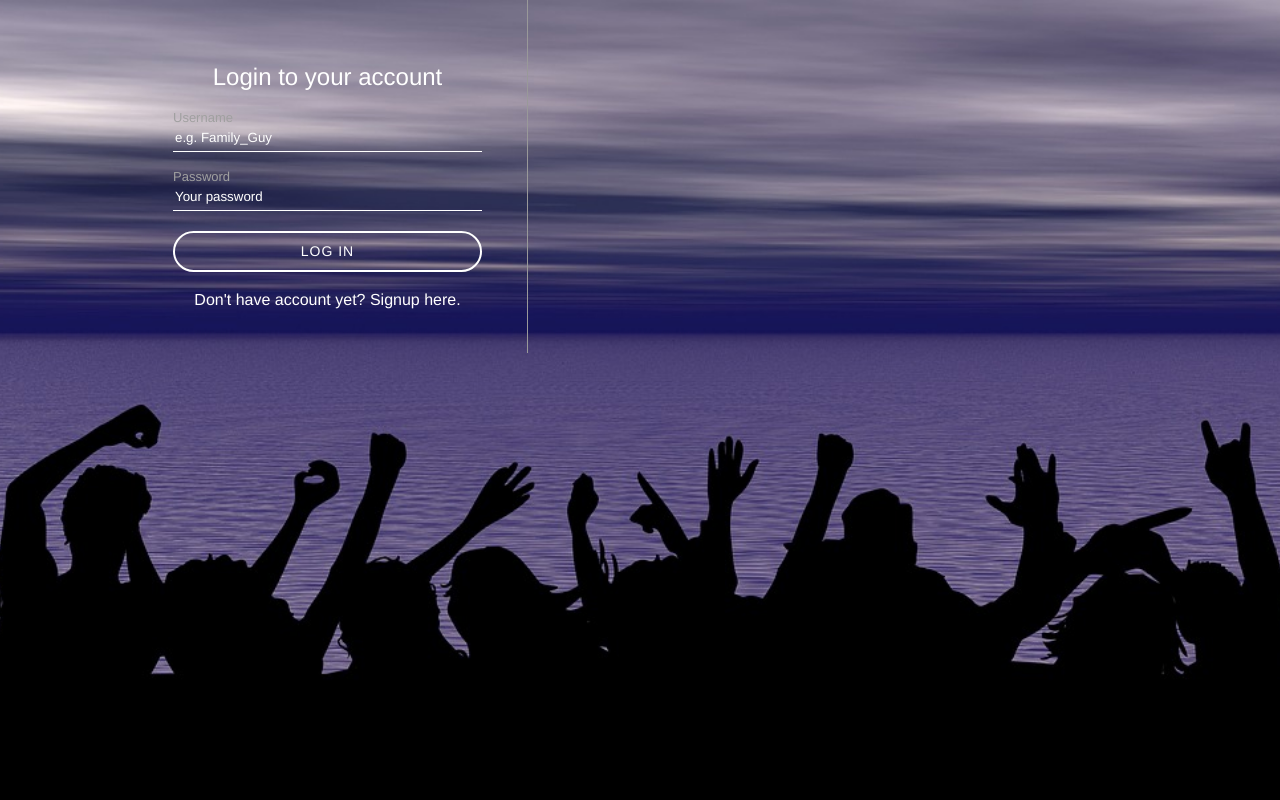
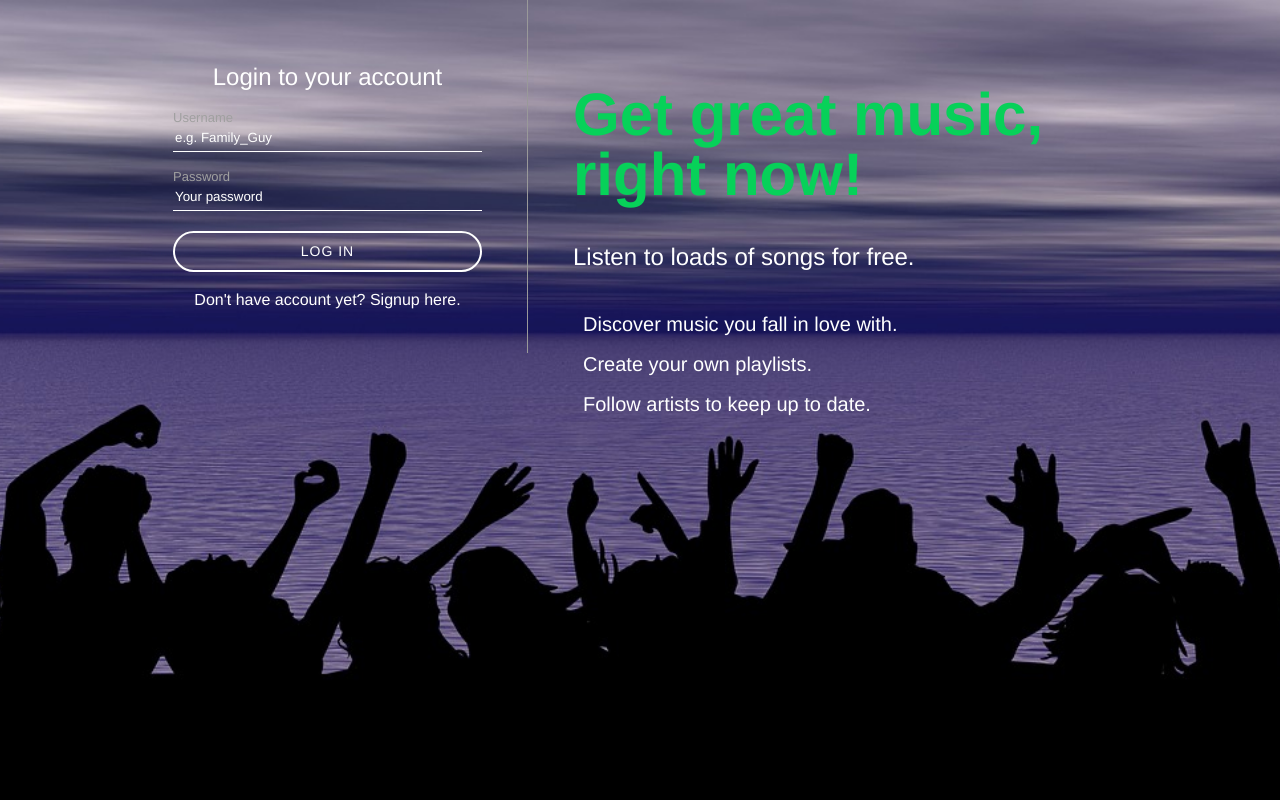
Before and after one commit to eccololo/Slotify, a PHP site: page /register.php in a window 1280 px wide. Run offline with PHP 8.4, Linux system fonts and the light colour scheme.

Commit message:
add loginText section to register.php, styling loginText section

```diff
--- a/assets/css/register.css
+++ b/assets/css/register.css
@@ -115,3 +115,28 @@ body {
 #registerForm, #loginForm {
     display: none;
 }
+
+#loginText {
+    padding: 45px;
+    display: table-cell;
+}
+
+#loginText h1 {
+    color: #07d159;
+    font-size: 60px;
+    font-weight: bold;
+}
+
+#loginText h2 {
+    margin: 35px 0;
+}
+
+#loginText ul {
+    padding: 0;
+}
+
+#loginText ul li {
+    font-size: 20px;
+    list-style-type: none;
+    padding: 10px;
+}
--- a/register.php
+++ b/register.php
@@ -120,6 +120,15 @@
                     </div>
                 </form>
            </div>
+           <div id="loginText">
+                <h1>Get great music, right now!</h1>
+                <h2>Listen to loads of songs for free.</h2>
+                <ul>
+                    <li>Discover music you fall in love with.</li>
+                    <li>Create your own playlists.</li>
+                    <li>Follow artists to keep up to date.</li>
+                </ul>
+           </div>
         </div>
     </div>
     <script src="assets/js/register.js" type="text/javascript"></script>
```
